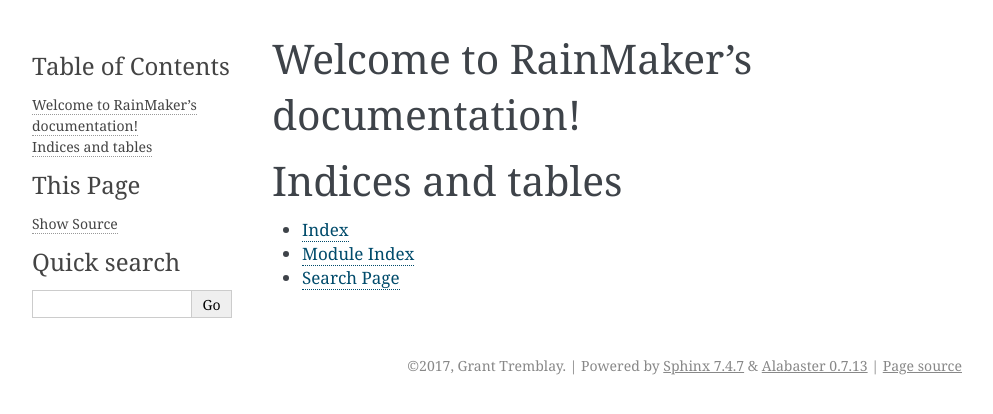
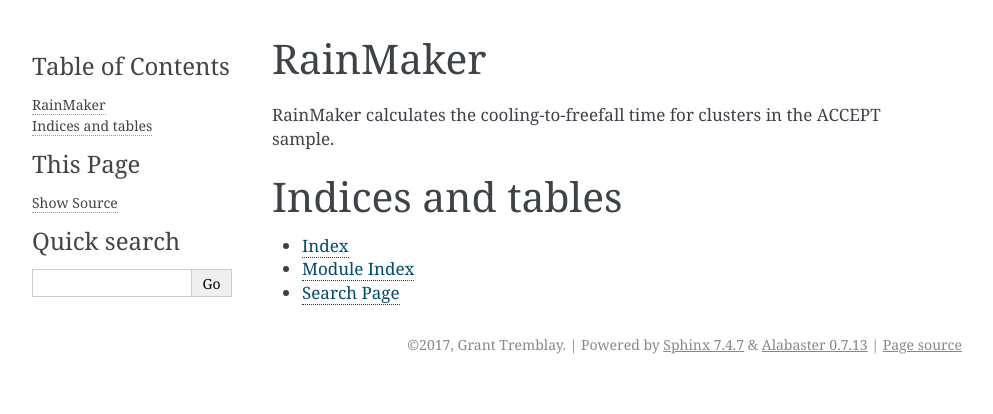
Before and after one commit to granttremblay/RainMaker, a Sphinx documentation site: the page built from docs/index.rst, in a window 1280 px wide. Shown: the top 414 px of the page, without its empty margins (148-1141 px from the left). Built offline with Sphinx 7.4.7, drawn with Linux system fonts in a browser that asks for light colours.

Commit message:
Testing a autogen of documentation

```diff
--- a/docs/index.rst
+++ b/docs/index.rst
@@ -1,10 +1,9 @@
-.. RainMaker documentation master file, created by
-   sphinx-quickstart on Mon Feb 20 21:51:20 2017.
-   You can adapt this file completely to your liking, but it should at least
-   contain the root `toctree` directive.
 
-Welcome to RainMaker's documentation!
-=====================================
+RainMaker
+=========
+
+RainMaker calculates the cooling-to-freefall time for clusters in the
+ACCEPT sample.
 
 .. toctree::
    :maxdepth: 2
```
